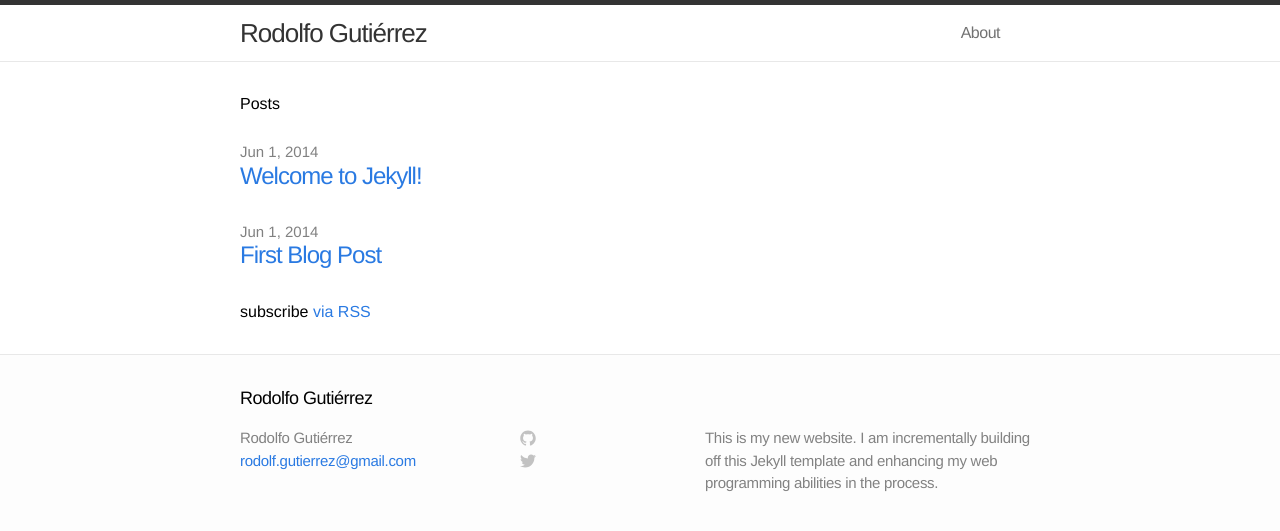
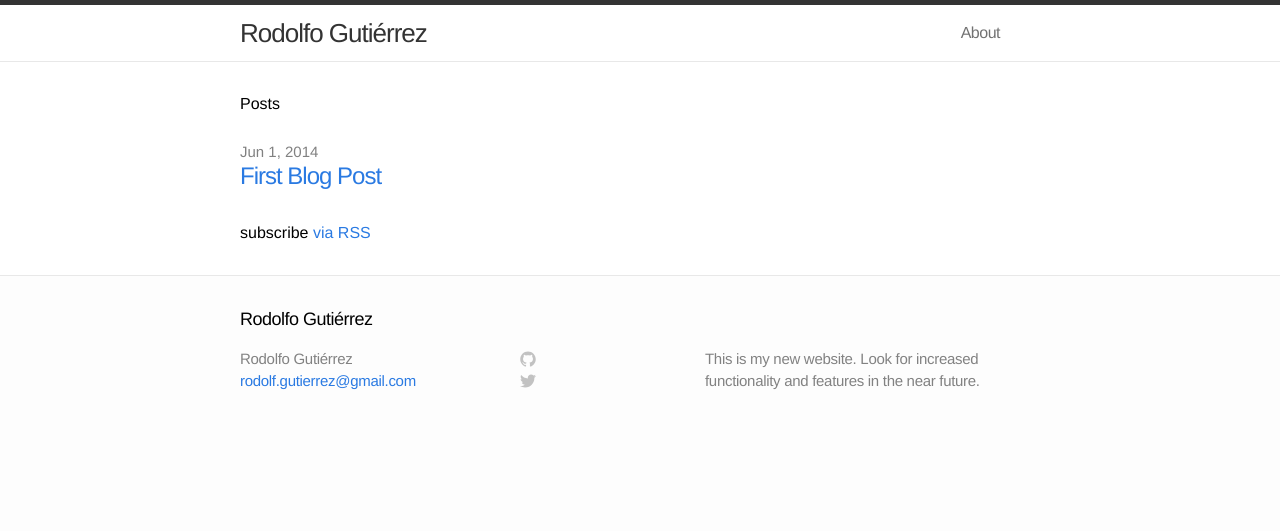
Before and after one commit to gutzrodolfo/arwedding.love, a Jekyll site: the page built from index.html, in a window 1280 px wide. Shown: the top 531 px of the page. Built offline with Jekyll 4.4.1, drawn with Linux system fonts in a browser that asks for light colours.

Commit message:
Config file updated

```diff
--- a/_config.yml
+++ b/_config.yml
@@ -1,7 +1,7 @@
 # Site settings
 title: Rodolfo Gutiérrez
 email: rodolf.gutierrez@gmail.com
-description: "This is my new website. I am incrementally building off this Jekyll template and enhancing my web programming abilities in the process."
+description: "This is my new website. Look for increased functionality and features in the near future."
 baseurl: ""
 url: ""
 
```
Also changed, not shown: _posts/2014-06-01-welcome-to-jekyll.markdown (deleted, +0 -24 lines).
